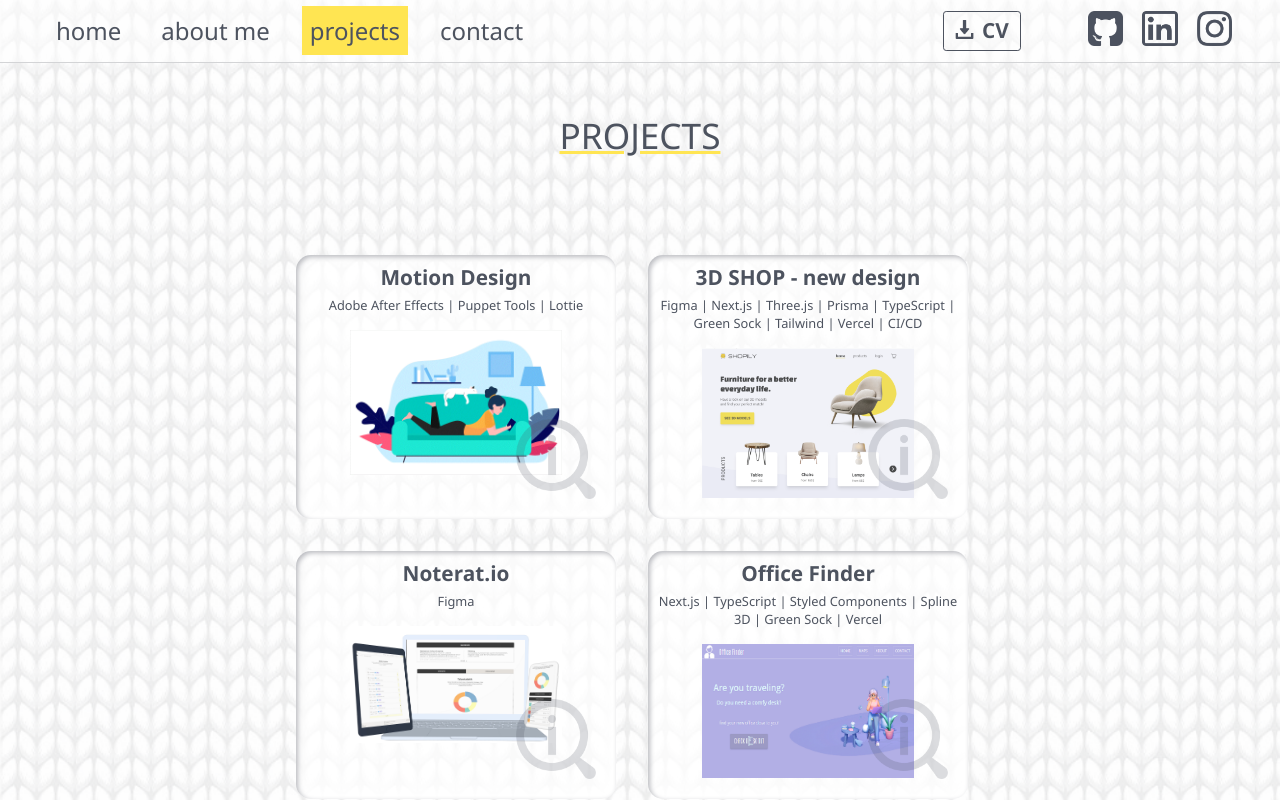
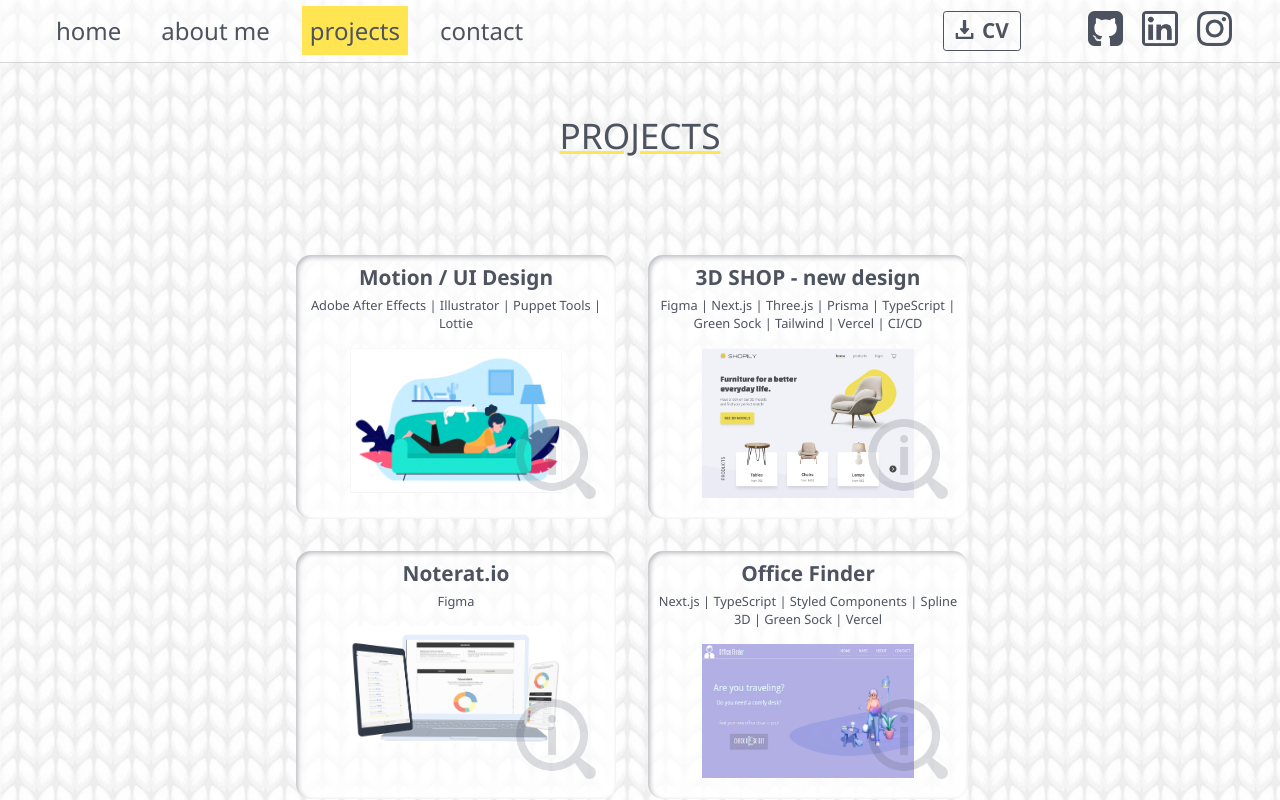
Before and after one commit to qatta93/portfolio22, a Next.js app: page /projects in a window 1280 px wide. Built offline with nearby package versions, Linux system fonts and the light colour scheme.

Commit message:
add graphic to portfolio

```diff
--- a/public/api/projects.json
+++ b/public/api/projects.json
@@ -1,8 +1,8 @@
 [
   {
     "id": 1,
-    "name": "Motion Design",
-    "tech": ["Adobe After Effects", "Puppet Tools", "Lottie"],
+    "name": "Motion / UI Design",
+    "tech": ["Adobe After Effects", "Illustrator", "Puppet Tools", "Lottie"],
     "role": "Some samples of my motion design work:",
     "img": "images/motion.png",
     "links": [""],
--- a/public/styles/MotionDesign.module.css
+++ b/public/styles/MotionDesign.module.css
@@ -1,11 +1,11 @@
+.wrapper > * {
+  max-width: 100%;
+  margin: 1rem auto;
+}
+
 .videoFrame__car {
   height: 190px;
   width: 300px;
-  margin: 2rem auto;
-}
-
-.lottie {
-  margin: 2rem auto;
 }
 
 @media screen and (min-width: 600px) {
--- a/src/components/Projects/MotionDesign/index.tsx
+++ b/src/components/Projects/MotionDesign/index.tsx
@@ -7,10 +7,11 @@ import landscapeAnimationData from "./landscape.json";
 
 export const MotionDesign = () => {
   return (
-    <div>
+    <div className={styles.wrapper}>
       <Lottie animationData={roomAnimationData} loop={true} />
       <Lottie animationData={landscapeAnimationData} loop={true} className={styles.lottie}/>
       <Lottie animationData={girlAnimationData} loop={true}/>
+      <img src="images/graphic.png" alt="graphic"/>
       <iframe
         title="Car in motion video player"
         src="/videos/carMobile.mp4"
```
Also changed, not shown: public/images/graphic.png (added).
